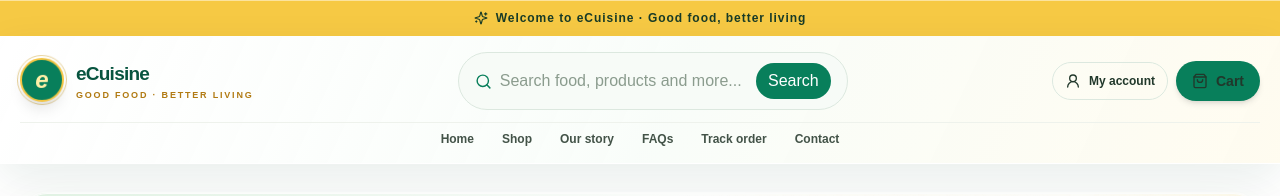
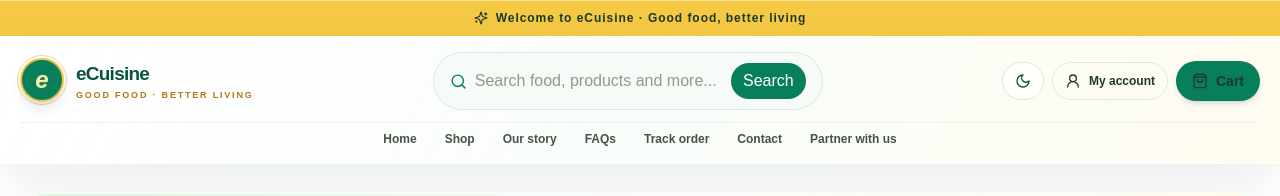
Before and after one commit to ecuisinefoods-collab/ecuisinefoods, a Next.js app: page / in a window 1280 px wide. Shown: the top 196 px of the page. Built offline with nearby package versions, Linux system fonts and the light colour scheme; no server answers; the database is empty.

Commit message:
Add dark-mode control and partnership navigation to storefront

```diff
--- a/src/components/site-header.tsx
+++ b/src/components/site-header.tsx
@@ -5,6 +5,7 @@ import { useEffect, useState } from "react";
 import { Search, ShoppingBag, UserRound } from "lucide-react";
 import { useRouter } from "next/navigation";
 import { supabase } from "@/lib/supabase";
+import { ThemeToggle } from "@/components/theme-provider";
 
 export function SiteHeader() {
  const [logoUrl,setLogoUrl]=useState<string|null>(null);
@@ -15,7 +16,7 @@ export function SiteHeader() {
  return <header className="site-header sticky top-0 z-40 border-b border-[#e9e4d8] bg-white/95 backdrop-blur-xl"><div className="mx-auto flex max-w-7xl flex-wrap items-center justify-between gap-3 px-4 py-3 sm:px-5 sm:py-4">
  <Link href="/" className="brand-lockup flex items-center gap-3" aria-label="eCuisine home">{logoUrl?<img src={logoUrl} alt="eCuisine — Good Food, Better Living" className="h-12 w-auto max-w-[210px] object-contain"/>:<><span className="brand-emblem grid h-11 w-11 place-items-center rounded-full border-2 border-[#f4c542] bg-[#087f5b] text-2xl font-black italic text-[#fff0a8] shadow-lg">e</span><span><span className="block text-[19px] font-black tracking-[-.04em] text-[#07543f]">eCuisine</span><span className="block text-[9px] font-bold uppercase tracking-[.2em] text-[#b17a12]">Good food · Better living</span></span></>}</Link>
  <form onSubmit={submitSearch} role="search" className="order-3 flex w-full items-center gap-2 rounded-full border border-[#dce8df] bg-[#f7fbf7] px-4 py-2.5 sm:order-2 sm:max-w-[390px]"><Search size={17} className="shrink-0 text-[#087f5b]"/><input value={search} onChange={e=>setSearch(e.target.value)} aria-label="Search products" placeholder="Search food, products and more..." className="min-w-0 flex-1 bg-transparent text-sm text-[#183d2b] outline-none placeholder:text-[#8b9c8e]"/><button type="submit" className="rounded-full bg-[#087f5b] px-3 py-1.5 text-[10px] font-extrabold text-white hover:bg-[#07543f]">Search</button></form>
- <div className="order-2 flex items-center gap-2 sm:order-3"><Link href="/account" aria-label="My account" className="inline-flex items-center gap-2 rounded-full border border-[#dce8df] px-3 py-2.5 text-xs font-bold text-[#07543f] transition hover:bg-[#edf7ef]"><UserRound size={16}/> <span className="hidden sm:inline">My account</span></Link><Link href="/cart" className="inline-flex items-center gap-2 rounded-full bg-[#087f5b] px-4 py-2.5 text-sm font-bold text-white shadow-md transition hover:-translate-y-0.5 hover:bg-[#07543f]"><ShoppingBag size={16}/> Cart</Link></div>
- <nav aria-label="Main navigation" className="order-4 flex w-full items-center justify-center gap-x-5 overflow-x-auto border-t border-[#eef2ec] pt-3 text-xs font-bold text-[#435348] sm:gap-x-7 sm:pt-2"><Link className="nav-link" href="/">Home</Link><Link className="nav-link" href="/shop">Shop</Link><Link className="nav-link" href="/about">Our story</Link><Link className="nav-link" href="/faq">FAQs</Link><Link className="nav-link" href="/track">Track order</Link><Link className="nav-link" href="/contact">Contact</Link></nav>
+ <div className="order-2 flex items-center gap-2 sm:order-3"><ThemeToggle className="border-[#dce8df] bg-white/70 text-[#07543f] hover:bg-[#edf7ef]" /><Link href="/account" aria-label="My account" className="inline-flex items-center gap-2 rounded-full border border-[#dce8df] px-3 py-2.5 text-xs font-bold text-[#07543f] transition hover:bg-[#edf7ef]"><UserRound size={16}/> <span className="hidden sm:inline">My account</span></Link><Link href="/cart" className="inline-flex items-center gap-2 rounded-full bg-[#087f5b] px-4 py-2.5 text-sm font-bold text-white shadow-md transition hover:-translate-y-0.5 hover:bg-[#07543f]"><ShoppingBag size={16}/> Cart</Link></div>
+ <nav aria-label="Main navigation" className="order-4 flex w-full items-center justify-center gap-x-5 overflow-x-auto border-t border-[#eef2ec] pt-3 text-xs font-bold text-[#435348] sm:gap-x-7 sm:pt-2"><Link className="nav-link" href="/">Home</Link><Link className="nav-link" href="/shop">Shop</Link><Link className="nav-link" href="/about">Our story</Link><Link className="nav-link" href="/faq">FAQs</Link><Link className="nav-link" href="/track">Track order</Link><Link className="nav-link" href="/contact">Contact</Link><Link className="nav-link" href="/partnerships">Partner with us</Link></nav>
  </div></header>;
 }
```
